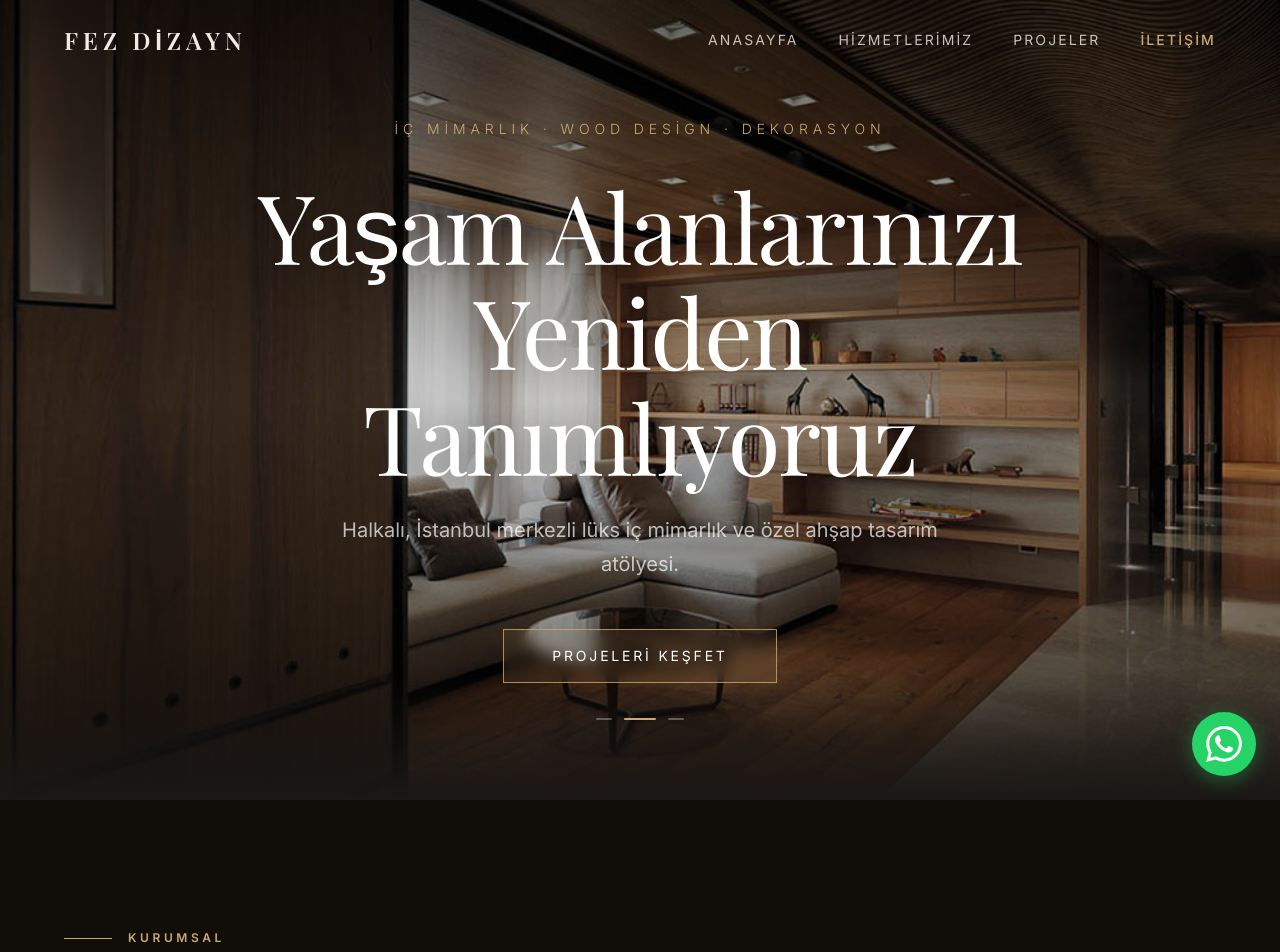
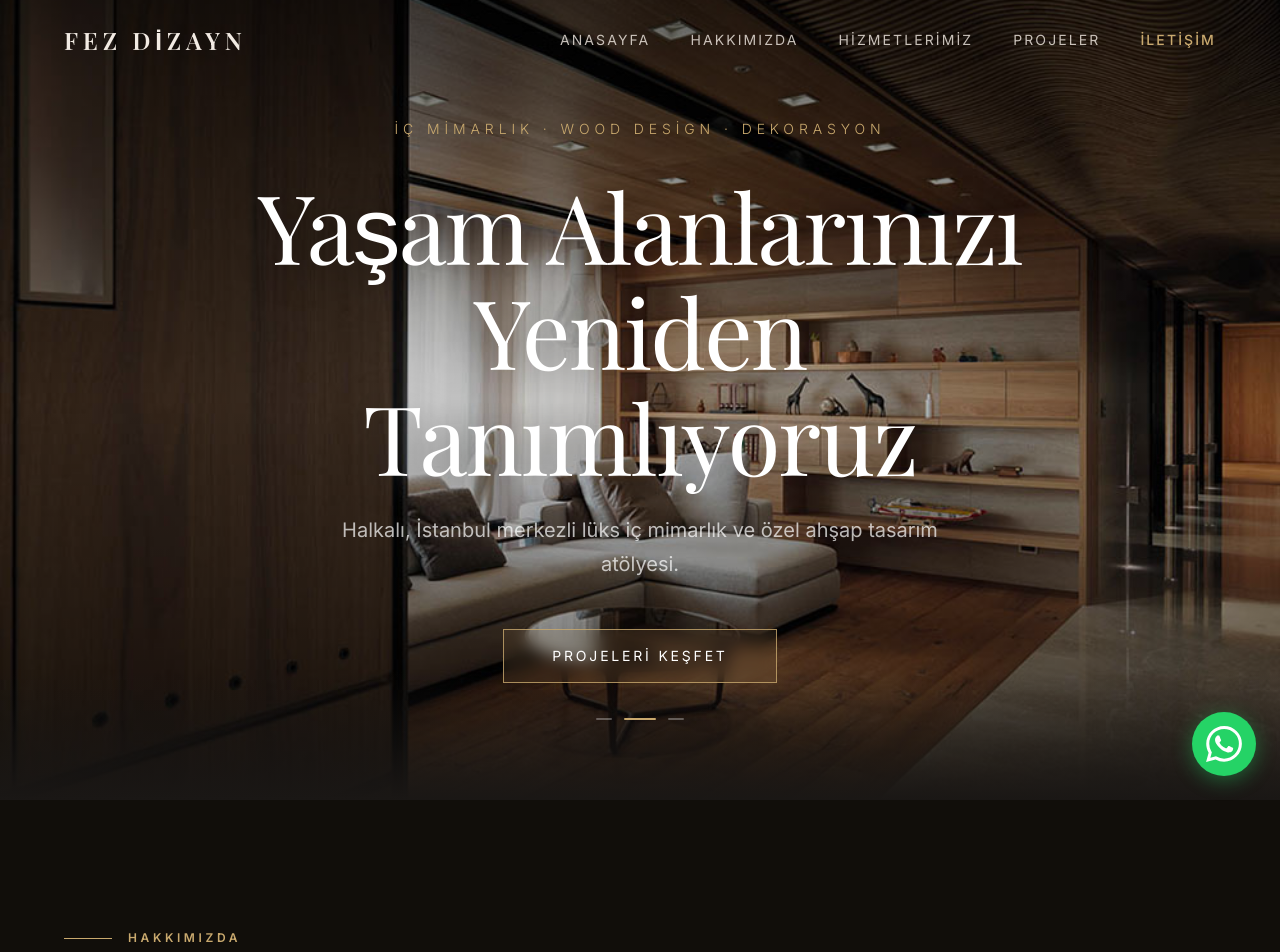
Before and after one commit to MuhammedTogmus/fez-dizayn, a Next.js app: page / in a window 1280 px wide. Shown: the top 952 px of the page. Built offline with nearby package versions, Linux system fonts and the light colour scheme; a web font is replaced by a local one.

Commit message:
feat: implement initial project components including Navbar, About, and Contact pages

```diff
--- a/src/app/page.tsx
+++ b/src/app/page.tsx
@@ -16,8 +16,8 @@ export default function Home() {
       <Hero />
       <About />
       <Process />
+      <Services />
       <Contact />
-      <Services />
 
       <footer className="w-full bg-[#1a1510] py-16 text-center border-t border-white/5">
         <p className="text-[#b5a898] text-sm tracking-widest mb-3">&copy; {new Date().getFullYear()} Fez Dizayn. Tüm hakları saklıdır.</p>
--- a/src/components/About.tsx
+++ b/src/components/About.tsx
@@ -17,7 +17,7 @@ export default function About() {
         >
           <div className="flex items-center gap-4 mb-6">
             <div className="w-12 h-[1px] bg-[#c9a96e]" />
-            <p className="text-[#c9a96e] text-xs tracking-[0.3em] uppercase font-semibold">Kurumsal</p>
+            <p className="text-[#c9a96e] text-xs tracking-[0.3em] uppercase font-semibold">Hakkımızda</p>
           </div>
 
           <h2 className="font-serif text-4xl md:text-5xl lg:text-6xl text-[#f2ebe3] leading-tight mb-8">
--- a/src/components/Navbar.tsx
+++ b/src/components/Navbar.tsx
@@ -7,6 +7,7 @@ import Image from 'next/image';
 
 const navLinks = [
   { label: 'Anasayfa', href: '/' },
+  { label: 'Hakkımızda', href: '/#hakkimizda' },
   { label: 'Hizmetlerimiz', href: '/#hizmetler' },
   { label: 'Projeler', href: '/projeler' },
   { label: 'İletişim', href: 'https://wa.me/905319317851', external: true },
```
Also changed, not shown: src/components/Contact.tsx (+1 -1 lines).
